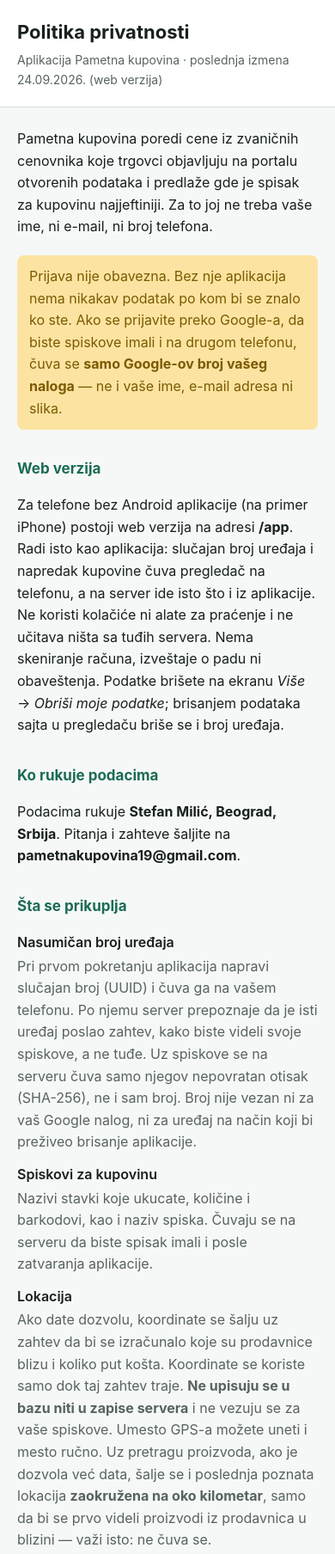
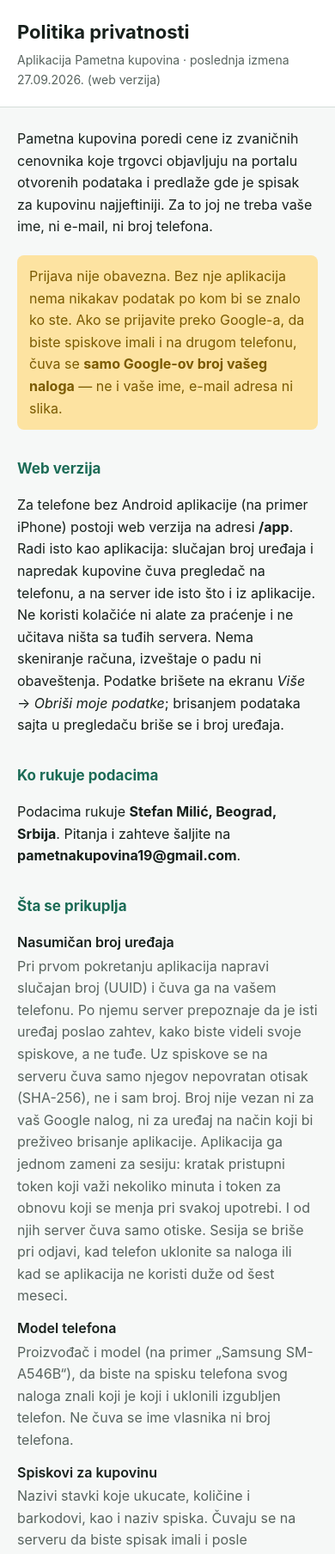
Before and after one commit to Milki19/pametna-kupovina, a web app: page /privatnost/index.html in a window 390 px wide. Shown: the top 1808 px of the page at 86% size. Run offline with its HTML, style and script files only (its server is not run), Linux system fonts and the light colour scheme; data that the repository does not hold is empty; some of the project's set-up classes (security, data sources, template engines, error pages and the like) are left out, and stand-ins take their place; database files in the repository are not loaded.

Commit message:
feat(web): the web app uses sessions too
The browser exchanges its random number for a session once and then sends
only the short access token, renewing it before it runs out. The privacy
policy says what a session is and that the phone model is kept.

Co-Authored-By: Claude Opus 5.5 (1M context) <noreply@anthropic.com>
Claude-Session: https://claude.ai/code/session_01TBgSzy7LA1gs2nEsgMR4qy

```diff
--- a/pametna-kupovina-backend/src/main/resources/static/app/index.html
+++ b/pametna-kupovina-backend/src/main/resources/static/app/index.html
@@ -12,7 +12,7 @@
 <link rel="manifest" href="manifest.json">
 <link rel="icon" href="icon.svg" type="image/svg+xml">
 <link rel="apple-touch-icon" href="icon-180.png">
-<link rel="stylesheet" href="app.css?v=1.8">
+<link rel="stylesheet" href="app.css?v=1.8.1">
 </head>
 <body>
 <header class="top">
@@ -45,7 +45,7 @@
   </a>
 </nav>
 <div id="toast" class="toast" hidden></div>
-<script src="barcode.js?v=1.8"></script>
-<script src="app.js?v=1.8"></script>
+<script src="barcode.js?v=1.8.1"></script>
+<script src="app.js?v=1.8.1"></script>
 </body>
 </html>
--- a/pametna-kupovina-backend/src/main/resources/static/privatnost/index.html
+++ b/pametna-kupovina-backend/src/main/resources/static/privatnost/index.html
@@ -9,7 +9,7 @@
 <body>
 <header>
   <h1>Politika privatnosti</h1>
-  <p>Aplikacija Pametna kupovina · poslednja izmena 24.09.2026. (web verzija)</p>
+  <p>Aplikacija Pametna kupovina · poslednja izmena 27.09.2026. (web verzija)</p>
 </header>
 <main>
 
@@ -44,7 +44,16 @@ u pregledaču briše se i broj uređaja.</p>
   zahtev, kako biste videli svoje spiskove, a ne tuđe. Uz spiskove se na
   serveru čuva samo njegov nepovratan otisak (SHA-256), ne i sam broj. Broj
   nije vezan ni za vaš Google nalog, ni za uređaj na način koji bi preživeo
-  brisanje aplikacije.</dd>
+  brisanje aplikacije. Aplikacija ga jednom zameni za sesiju: kratak pristupni
+  token koji važi nekoliko minuta i token za obnovu koji se menja pri svakoj
+  upotrebi. I od njih server čuva samo otiske. Sesija se briše pri odjavi, kad
+  telefon uklonite sa naloga ili kad se aplikacija ne koristi duže od šest
+  meseci.</dd>
+
+  <dt>Model telefona</dt>
+  <dd>Proizvođač i model (na primer „Samsung SM-A546B“), da biste na spisku
+  telefona svog naloga znali koji je koji i uklonili izgubljen telefon. Ne
+  čuva se ime vlasnika ni broj telefona.</dd>
 
   <dt>Spiskovi za kupovinu</dt>
   <dd>Nazivi stavki koje ukucate, količine i barkodovi, kao i naziv spiska.
@@ -166,14 +175,15 @@ prijave grešaka koje ste poslali ostaju, ali više nisu vezane za vaš uređaj.
 <p>Pojedinačno: spisak brišete na samom spisku, a karticu na ekranu „Kartice".</p>
 <p><strong>Bez aplikacije:</strong> pošaljite zahtev na
 <strong>pametnakupovina19@gmail.com</strong> sa brojem uređaja iz aplikacije
-(meni → <em>O aplikaciji</em>). Zahtev se izvršava najkasnije u roku od
+(meni → <em>O aplikaciji</em>; počinje sa „PK-“). Zahtev se izvršava najkasnije u roku od
 30 dana. Brisanjem aplikacije sa telefona briše se i broj uređaja, posle čega
 podaci više ne mogu da se pronađu ni da se obrišu na zahtev.</p>
 
 <h2>Bezbednost</h2>
 <p>Saobraćaj između aplikacije i servera ide preko HTTPS veze. Pristup serveru
-ima samo vlasnik aplikacije. Broj uređaja se uz spiskove čuva kao nepovratan
-otisak, pa ni onaj ko bi video bazu ne bi mogao da se predstavi kao vaš uređaj.</p>
+ima samo vlasnik aplikacije. Broj uređaja i tokeni sesije čuvaju se samo kao
+nepovratni otisci, pa ni onaj ko bi video bazu ne bi mogao da se predstavi kao
+vaš uređaj.</p>
 
 <h2>Deca</h2>
 <p>Aplikacija nije namenjena deci i ne prikuplja podatke za koje se zna da
```
Also changed, not shown: pametna-kupovina-backend/src/main/resources/static/app/app.js (+71 -5 lines).
